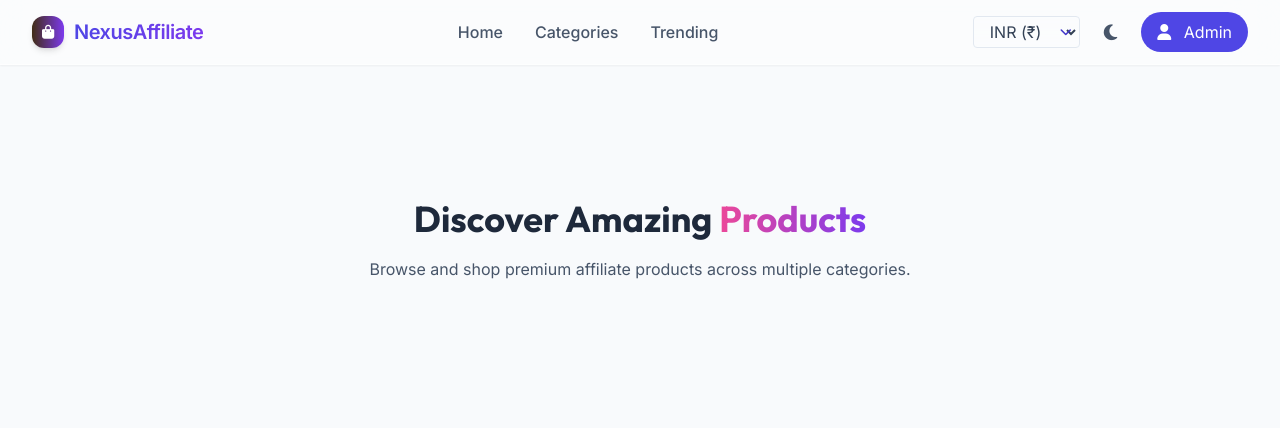
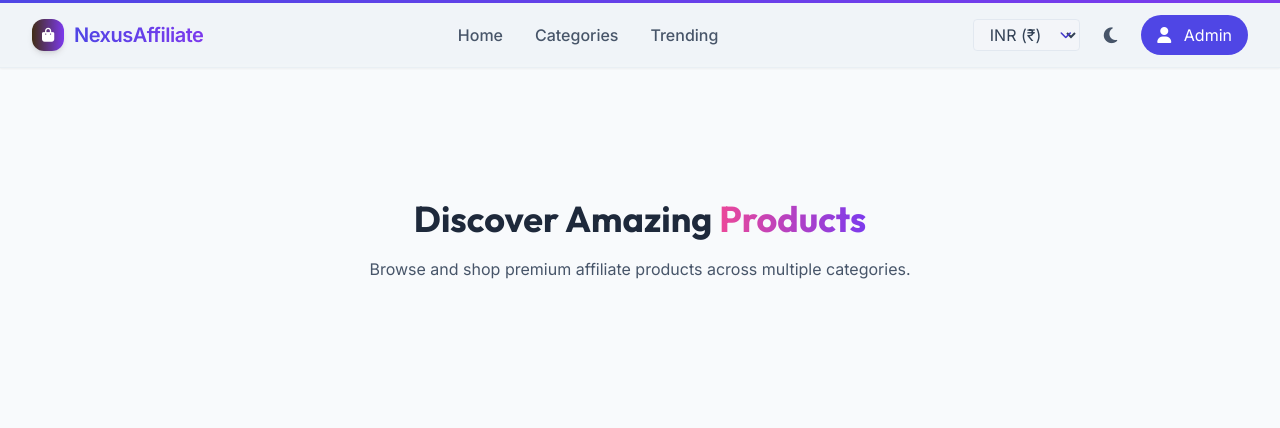
Before and after one commit to mayank018-tech/affiliate-marketing-website, a Node server app: template views/index.ejs in a window 1280 px wide. Shown: the top 428 px of the page. Run offline with Node 20, Linux system fonts and the light colour scheme; the template is opened without the code that fills it, so the values that code supplies are empty; some libraries are stand-ins or nearby versions.

Commit message:
style(layout): update top menu bar background and add gradient line accent

```diff
--- a/views/layout.ejs
+++ b/views/layout.ejs
@@ -104,7 +104,9 @@
 </head>
 <body class="bg-[#f0f4f8] text-slate-800 dark:bg-[#1F150C] dark:text-[#E1DCC9] min-h-screen flex flex-col transition-colors duration-300">
     <!-- Navigation -->
-    <nav class="fixed top-0 w-full bg-white/70 dark:bg-[#1F150C]/80 backdrop-blur-xl z-50 border-b border-white/40 dark:border-[#412D15]/30 shadow-sm transition-all duration-300">
+    <nav class="fixed top-0 w-full bg-[#f0f4f8]/80 dark:bg-[#1F150C]/80 backdrop-blur-xl z-50 border-b border-slate-200/50 dark:border-[#412D15]/30 shadow-sm transition-all duration-300">
+        <!-- Premium thin gradient line at the top -->
+        <div class="h-[3px] w-full bg-gradient-to-r from-primary to-secondary"></div>
         <div class="max-w-7xl mx-auto px-4 sm:px-6 lg:px-8">
             <div class="flex justify-between items-center h-16">
                 <a href="/" class="flex items-center space-x-2.5">
```
